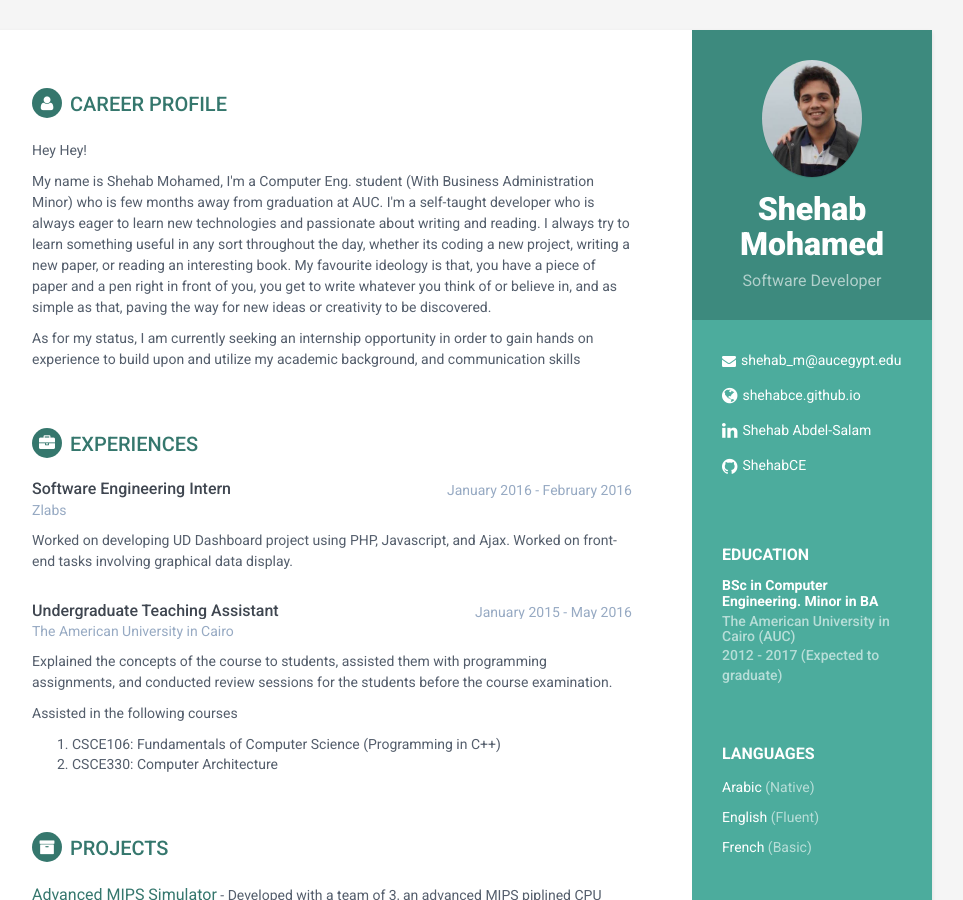
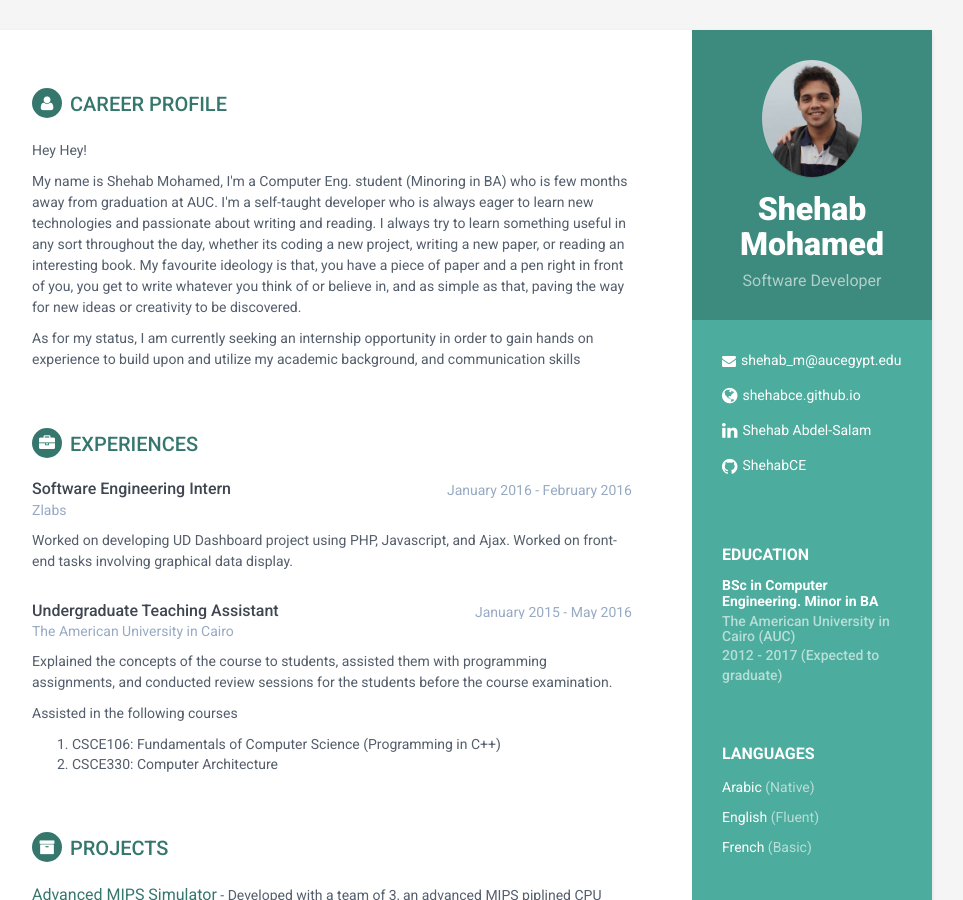
Before and after one commit to ShehabCE/shehabce.github.io, a Jekyll site: the page built from index.html, in a window 1280 px wide and 900 px high. Shown: the whole window, without its empty margins (188-1151 px from the left). Built offline with Jekyll 4.4.1, drawn with Linux system fonts in a browser that asks for light colours.

```diff
--- a/_includes/career-profile.html
+++ b/_includes/career-profile.html
@@ -2,7 +2,7 @@
 <h2 class="section-title"><i class="fa fa-user"></i>Career Profile</h2>
 <div class="summary">
     <p>Hey Hey!</p>
-    <p> My name is Shehab Mohamed, I'm a Computer Eng. student (With Business Administration Minor) who is few months away from graduation at AUC. I'm a self-taught developer who is always eager to learn new technologies and passionate about writing and reading. I always try to learn something useful in any sort throughout the day, whether its coding a new project, writing a new paper, or reading an interesting book. My favourite ideology is that, you have a piece of paper and a pen right in front of you, you get to write whatever you think of or believe in, and as simple as that, paving the way for new ideas or creativity to be discovered.</p>
+    <p> My name is Shehab Mohamed, I'm a Computer Eng. student (Minoring in BA) who is few months away from graduation at AUC. I'm a self-taught developer who is always eager to learn new technologies and passionate about writing and reading. I always try to learn something useful in any sort throughout the day, whether its coding a new project, writing a new paper, or reading an interesting book. My favourite ideology is that, you have a piece of paper and a pen right in front of you, you get to write whatever you think of or believe in, and as simple as that, paving the way for new ideas or creativity to be discovered.</p>
     <p>As for my status, I am currently seeking an internship opportunity in order to gain hands on experience to build upon and utilize my academic background, and communication skills</p>
 </div><!--//summary-->
 </section><!--//section-->
```
